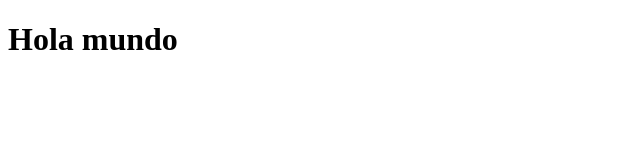
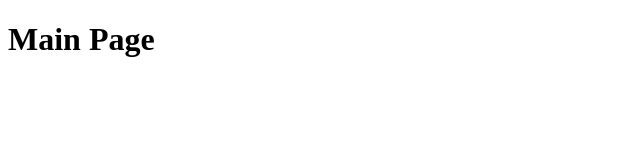
Before and after one commit to Monneky/Personal_Portfolio, a React (Create React App) app in the folder personal-portfolio/: page / in a window 1280 px wide. Shown: the top 160 px of the page, without its empty margins (0-640 px from the left). Built offline with nearby package versions, Linux system fonts and the light colour scheme.

Commit message:
we delete all for make a new herachy of files, we star from zero

```diff
--- a/personal-portfolio/src/App.js
+++ b/personal-portfolio/src/App.js
@@ -1,8 +1,20 @@
 import React from "react";
+import {
+    BrowserRouter,
+    Route,
+    Routes
+} from 'react-router-dom';
 
 const App = () => {
     return(
-        <h1>Hola mundo</h1>
+        <BrowserRouter>
+            <div>
+                <Routes>
+                    <Route path='/' element={<h1>Main Page</h1>}/>
+                    <Route path='/blog' element={<h1>This is my blog</h1>} />
+                </Routes>
+            </div>
+        </BrowserRouter>
     );
 };
 
```
Also changed, not shown: personal-portfolio/src/Pages/Home Page/HomePage.js (added).
